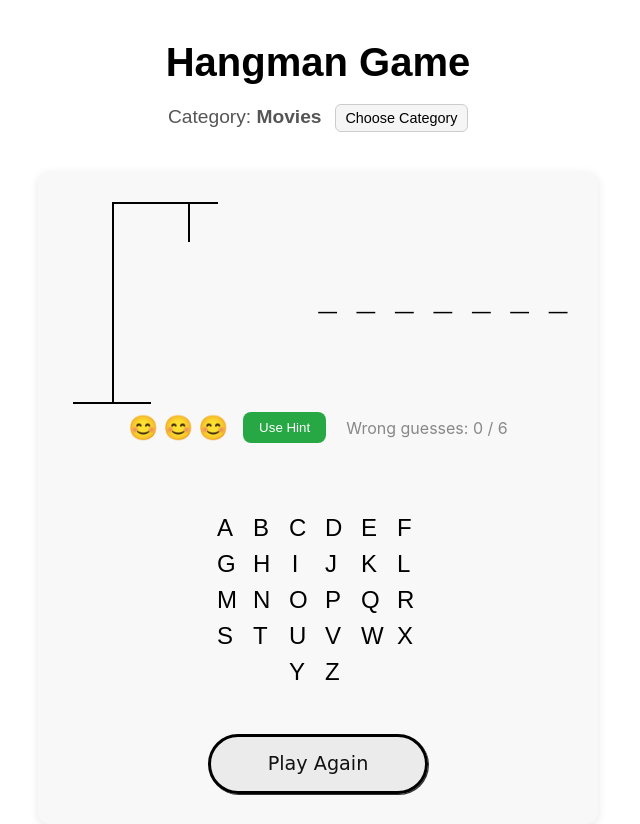
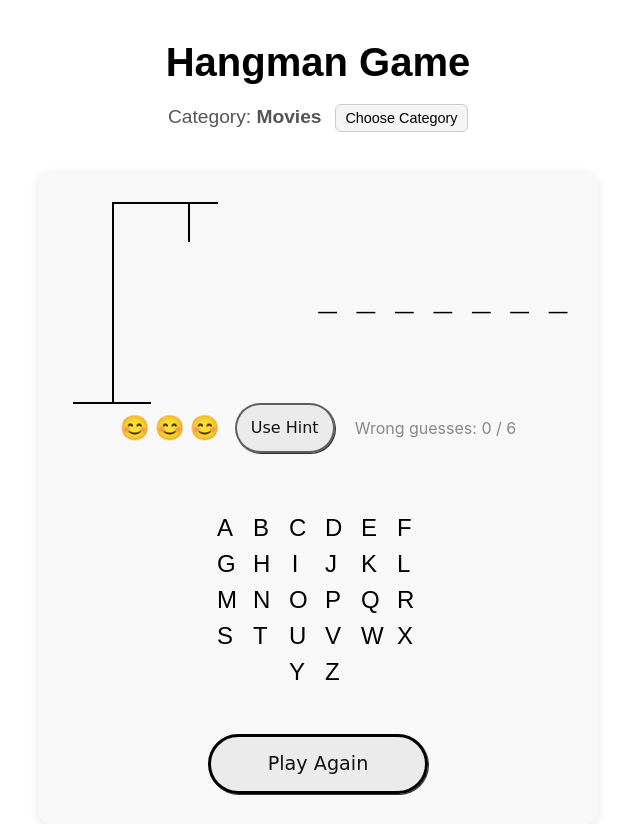
Before and after one commit to olkoki/React_Project, a React (Create React App) app in the folder hangman-game/: page / in a window 1280 px wide. Shown: the whole page, without its empty margins (322-962 px from the left). Built offline with nearby package versions, Linux system fonts and the light colour scheme; no server answers.

Commit message:
Use Hint button matches the style of play again button

```diff
--- a/hangman-game/src/components/GameBoard.jsx
+++ b/hangman-game/src/components/GameBoard.jsx
@@ -21,6 +21,7 @@ export default function GameBoard({
   selectedCategoryName,
 }) {
   const [hoverReset, setHoverReset] = useState(false)
+  const [hoverHint, setHoverHint] = useState(false)
   return (
     <div style={{textAlign: "center", marginTop: "40px"}}>
       <Header
@@ -58,17 +59,28 @@ export default function GameBoard({
             <button
               onClick={useHint}
               disabled={hintsLeft <= 0 || isWinner || isLoser}
+              onMouseEnter={() => setHoverHint(true)}
+              onMouseLeave={() => setHoverHint(false)}
               style={{
-                    padding: "8px 16px",
-                    borderRadius: "8px",
-                    backgroundColor: "#28a745",
-                    color: "white",
-                    border: "none",
+                width: "100px",
+                height: "50px",
+                fontSize: "1rem",
+                padding: "4px 10px",
+                borderRadius: "30px",
+                backgroundColor: hoverHint ? "rgba(0,0,0,0.1)" : "rgba(0,0,0,0.05)",
+                color: hoverHint ? "#000" : "#111",
+                border: "2px solid rgba(0,0,0,0.6)",
                 cursor: hintsLeft <= 0 ? "not-allowed" : "pointer",
+                fontFamily: "'Comic Sans MS', 'Comic Neue', cursive",
+                transition: "all 0.2s ease-in-out",
+                boxShadow: hoverHint ? "2px 2px 0px #000" : "1px 1px 0px #333",
+                transform: hoverHint ? "scale(1.05) rotate(-1deg)" : "scale(1) rotate(0deg)",
+                opacity: hintsLeft <= 0 ? 0.5 : 1,        // dim if disabled
               }}
             >
               Use Hint
             </button>
+
             <br />
             {/* Wrong guesses info */}
       <p style={{ fontSize: "1rem", color: "#888" }}>
@@ -95,12 +107,12 @@ export default function GameBoard({
           onMouseEnter={() => setHoverReset(true)}
           onMouseLeave={() => setHoverReset(false)}
           style={{
-            width: "220px",               // slightly wider
+            width: "220px",
             height: "60px",
             fontSize: "1.2rem",
             marginTop: "30px",
             padding: "10px 20px",
-            borderRadius: "30px",          // big radius = oval
+            borderRadius: "30px",
             backgroundColor: hoverReset ? "rgba(0,0,0,0.1)" : "rgba(0,0,0,0.05)",
             color: hoverReset ? "#000" : "#111",
             border: "3px solid #000",
```
Lines whose indentation alone changed are shown as unchanged.
